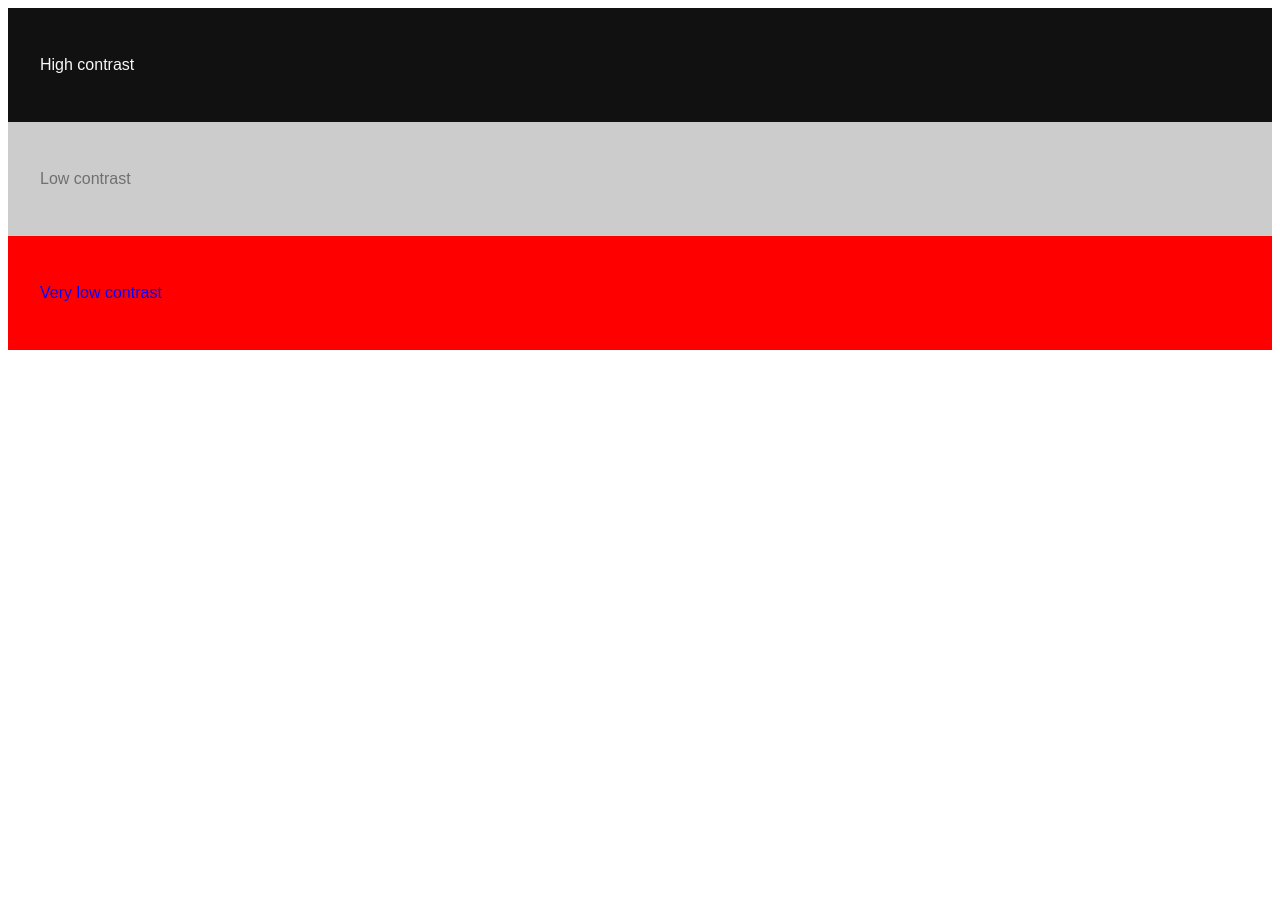
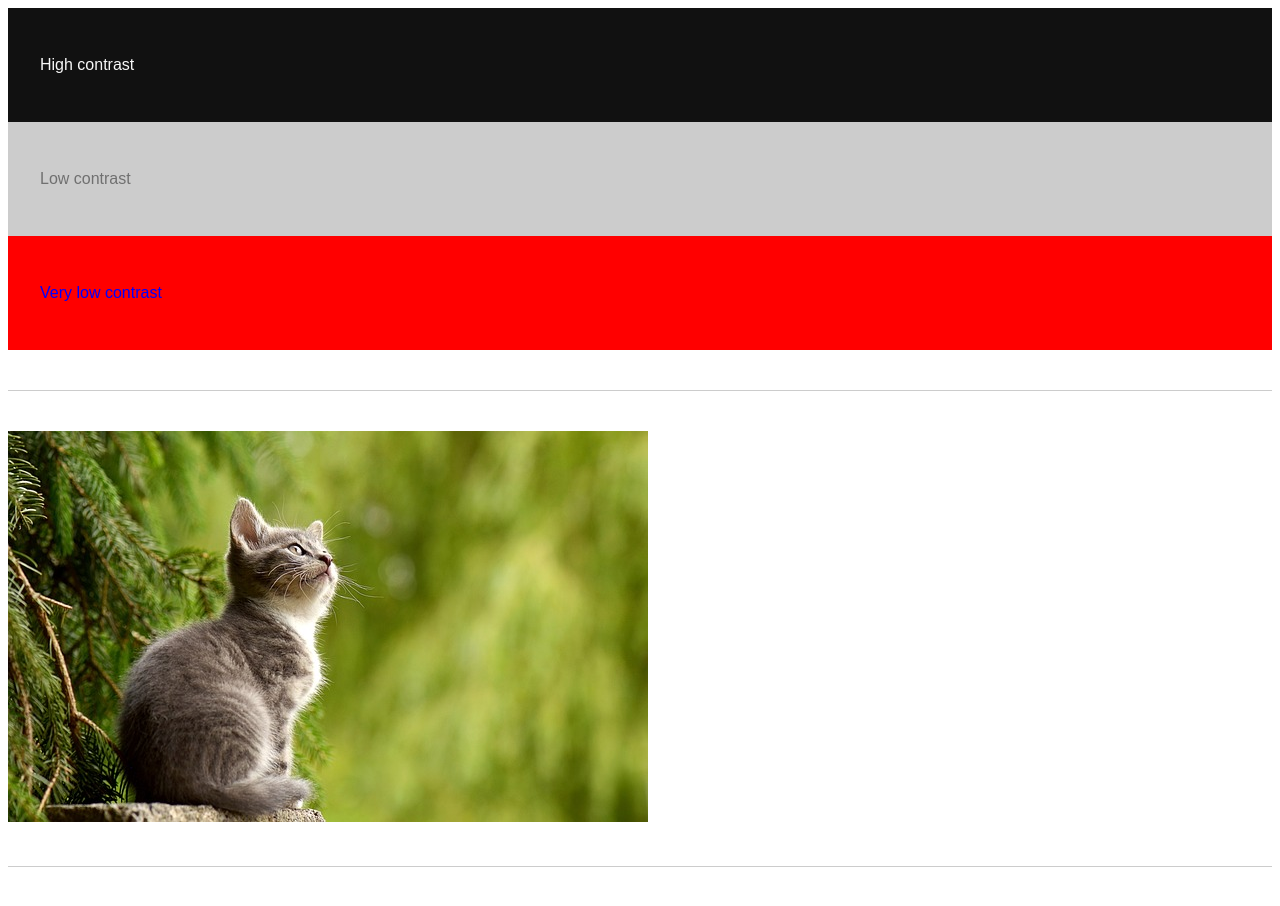
Before and after one commit to ValperDev/accesibility-test, a plain HTML site: page index.html in a window 1280 px wide. Before the commit the page ends 800 px from the top, so only its background shows below. Drawn offline with Linux system fonts and the light colour scheme.

Commit message:
Alt text

```diff
--- a/index.html
+++ b/index.html
@@ -8,6 +8,11 @@
 <style>
     body {
         font-family: sans-serif;
+    }
+
+    .spacer {
+        margin-block: 40px;
+        border-bottom: 1px solid #ccc;
     }
 
     .container {
@@ -51,5 +56,8 @@
     <div class="container container3">
         <p>Very low contrast</p>
     </div>
+    <div class="spacer"></div>
+    <img src="./assets/cat.jpg" alt="Gray cat looking at the sun.">
+    <div class="spacer"></div>
 </body>
 </html>
```
Also changed, not shown: assets/cat.jpg (added).
